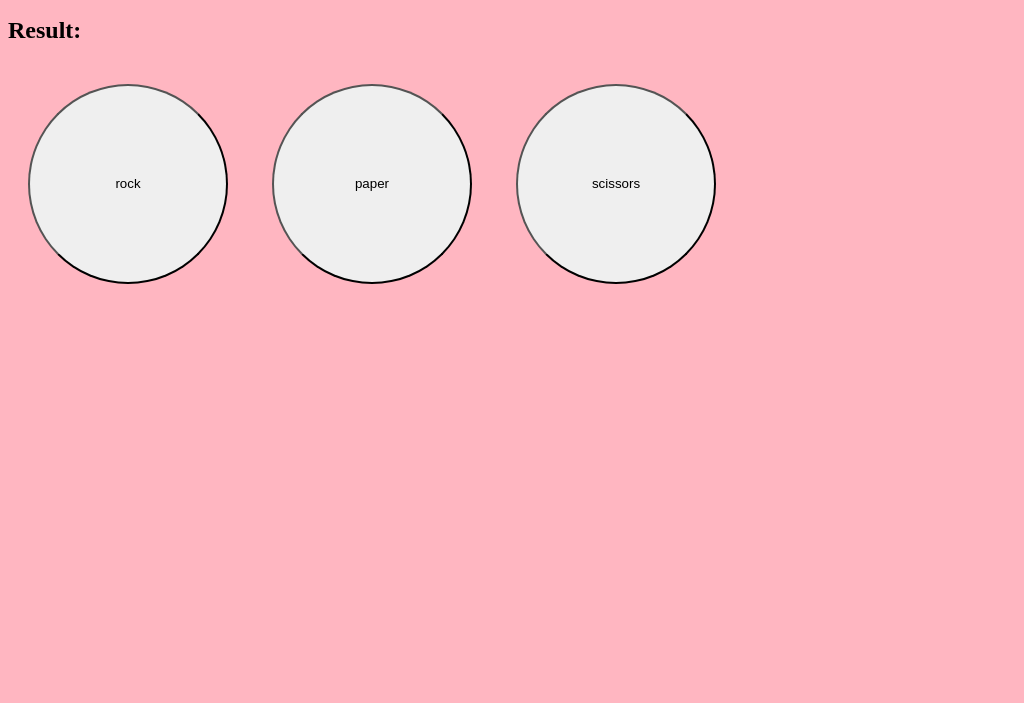
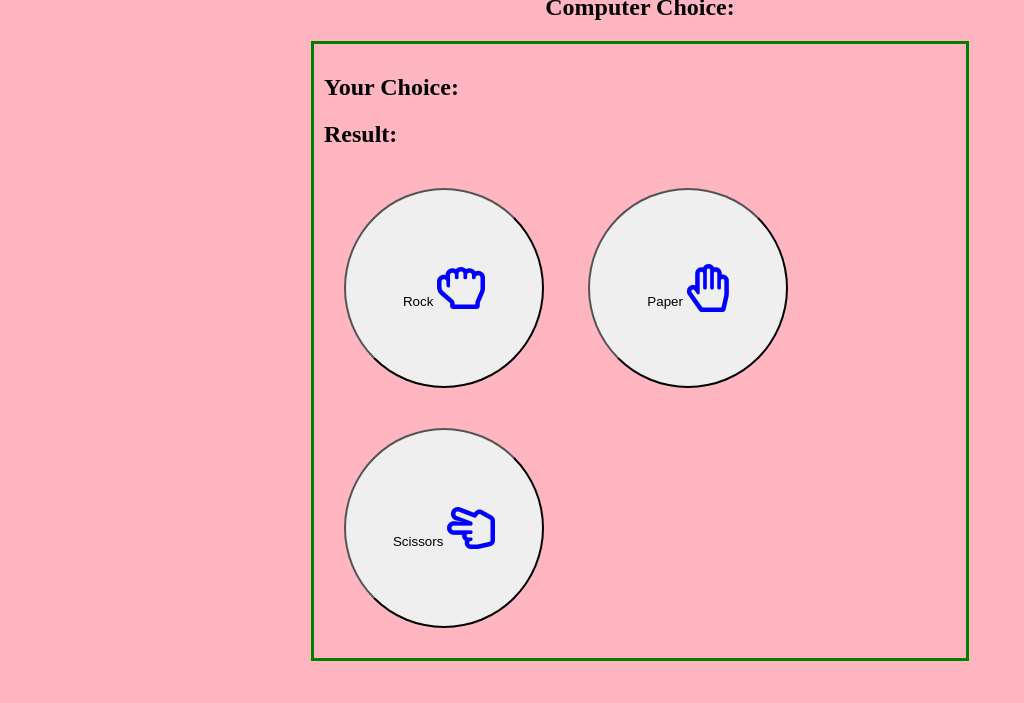
Before and after one commit to Conorjbr/Draft-RPS-game, a plain HTML site: page index.html in a window 1280 px wide. Shown: the part 97-800 px from the top of the page, without its empty margins (0-1024 px from the left). Drawn offline with Linux system fonts and the light colour scheme.

Commit message:
Add styling to game buttons

```diff
--- a/assets/style.css
+++ b/assets/style.css
@@ -13,4 +13,14 @@ button {
 .title {
     text-align: center;
 }
+
+i {
+    font-size:48px;
+    color:blue
 }
+.center {
+    margin: auto;
+    width: 50%;
+    border: 3px solid green;
+    padding: 10px;
+  }
--- a/index.html
+++ b/index.html
@@ -3,24 +3,30 @@
 
 <head>
     <meta charset="utf-8">
-    <title>Rock Paper Scissors Tutorial
+    <meta name="viewport" content="width=device-width, initial-scale=1.0">
 
-    </title>
-    <link rel="stylesheet" href="https://cdnjs.cloudflare.com/ajax/libs/font-awesome/4.7.0/css/font-awesome.min.css">
+    <!-- font awesome and google fonts -->
+    <link rel="stylesheet" href="https://use.fontawesome.com/releases/v5.7.2/css/all.css"
+        integrity="sha384-fnmOCqbTlWIlj8LyTjo7mOUStjsKC4pOpQbqyi7RrhN7udi9RwhKkMHpvLbHG9Sr" crossorigin="anonymous">
+    <link href="https://fonts.googleapis.com/css?family=Raleway%7CRighteous" rel="stylesheet">
     <link rel="stylesheet" href="assets/style.css">
+    <title>Rock Paper Scissors</title>
 
 </head>
 
 <body>
 
+    <h1 class="center">Rock - Paper - Scissors</h1>
+
     <h2 class="title">Computer Choice: <span id="computer-choice"></span></h2>
+    <div class="center">
     <h2>Your Choice: <span id="user-choice"></span></h2>
-    <h2>Result: <span id="result"><i class="fa-thin fa-hand"></i></span></h2>
-    <button id="rock"><i class="fa-solid fa-hand"></i>rock</button>
-    <button id="paper"><i class="fa-solid fa-hand"></i>paper</button>
-    <button id="scissors"><i class="fa-solid fa-hand-scissors"></i>scissors</button>
-    <i class="fa-solid fa-hand"></i>
-    <i class="fa-thin fa-hand"></i>
+    <h2>Result: <span id="result"></span></h2>
+    <button id="rock">Rock <i class="far fa-hand-rock"></i></button>
+    <button id="paper">Paper <i class="far fa-hand-paper"></i></button>
+    <button id="scissors">Scissors <i class="far fa-hand-scissors"></i></button>
+    </div>
+
 
 
     <script src="assets/app.js" charset="utf-8"></script>
```
